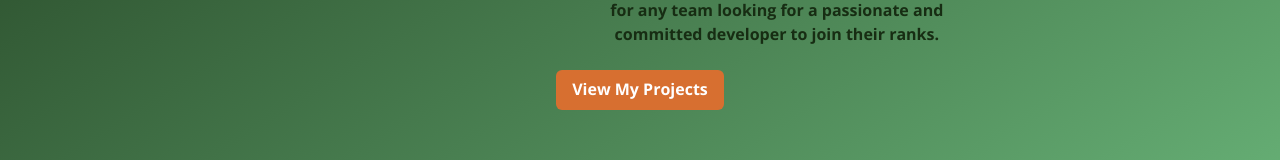
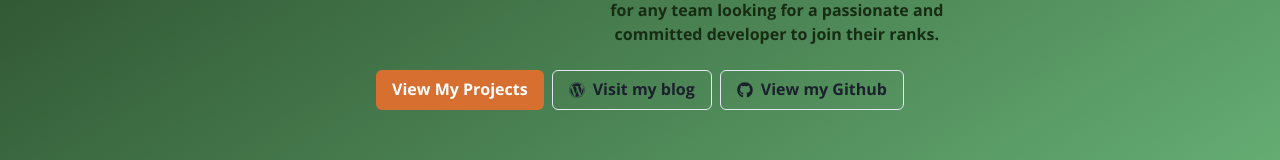
Before and after one commit to jdwd40/portfolio, a React (Vite) app: page /landingpage in a window 1280 px wide. Shown: the part 551-711 px from the top of the page. Built offline with nearby package versions, Linux system fonts and the light colour scheme.

Commit message:
added github icons and link to blog

```diff
--- a/src/components/LandingPage.jsx
+++ b/src/components/LandingPage.jsx
@@ -9,8 +9,11 @@ import {
   Box,
   useColorModeValue,
   useStyleConfig,
+  HStack,
+  IconButton
 } from '@chakra-ui/react';
 import { Link } from 'react-router-dom';
+import { FaWordpress, FaGithub } from 'react-icons/fa';
 
 const LandingPage = () => {
   const bg = useColorModeValue(
@@ -78,6 +81,7 @@ const LandingPage = () => {
               developer to join their ranks.
             </Text>
           </Flex>
+          <HStack>
             <Button
               as={Link}
               to="/projects"
@@ -91,6 +95,33 @@ const LandingPage = () => {
             >
               View My Projects
             </Button>
+            <Button
+              as="a"
+              href="https://jdwd40.com"
+              target="_blank"
+              rel="noopener noreferrer"
+              leftIcon={<FaWordpress />}
+              size="md"
+              variant="outline"
+              buttonBg="blue"
+              buttonColor={buttonColor}
+            >
+              Visit my blog
+            </Button>
+            <Button
+              as="a"
+              href="https://github.com/jdwd40"
+              target="_blank"
+              rel="noopener noreferrer"
+              leftIcon={<FaGithub />}
+              size="md"
+              variant="outline"
+              buttonBg="blue"
+              buttonColor={buttonColor}
+            >
+              View my Github
+            </Button>
+          </HStack>
         </VStack>
       </Flex>
     </>
--- a/src/components/ProjectsPage.jsx
+++ b/src/components/ProjectsPage.jsx
@@ -12,6 +12,7 @@ import {
   useColorModeValue,
   useStyleConfig
 } from '@chakra-ui/react';
+import { FaGithub } from 'react-icons/fa';
 
 const projects = [
   {
@@ -33,7 +34,6 @@ const projects = [
     description: 'Untitled Notes is a online markdown editor. This application was built during the last three weeks of the Northcoders bootcamp. It was built in Nextjs, with Firebase as a backend and TypeScript as the main language. Features include:<br /> <ul style="padding-left: 2rem"><li>Fully operational realtime markdown editor</li><li>Live collaboration sessions with friends</li><li>Responsive design</li><li>Save files in the cloud or locally</li></ul>',
     image: 'https://jdwd40.com/wp-content/uploads/2023/05/splashscreen.png',
     liveLink: 'https://untitled-notes.vercel.app/',
-    githubLink: 'https://github.com/jdwd40/untitled-notes',
   },
 ];
 
@@ -47,14 +47,8 @@ const ProjectsPage = () => {
   const cardColor = useColorModeValue('tech.darkGreen', 'tech.darkGreen');
 
   return (
-    <Box
-      bgGradient={bg}
-      color={color}
-      minHeight="100vh"
-      py={{ base: '8', md: '16' }}
-      px={{ base: '4', md: '8' }}
-    >
-      <Heading as="h1" fontSize="6xl" textAlign="center" mb="8" sx={textGradientStyle}>
+    <Box bgGradient={bg} minHeight="100vh" py={{ base: '8', md: '16' }} px={{ base: '4', md: '8' }}>
+  <Heading as="h1" fontSize="6xl" textAlign="center" mb="8" sx={textGradientStyle} color="white">
         Projects
       </Heading>
       <Flex justifyContent="center">
@@ -94,7 +88,7 @@ const ProjectsPage = () => {
                     </Button>
                   </Link>
                   <Link href={project.githubLink} isExternal>
-                    <Button size="sm" variant="outline" buttonBg="blue" buttonColor={buttonColor}>
+                    <Button size="sm" variant="outline" buttonBg="blue" buttonColor={buttonColor} leftIcon={<FaGithub />}>
                       GitHub
                     </Button>
                   </Link>
--- a/src/components/SkillsSection.jsx
+++ b/src/components/SkillsSection.jsx
@@ -62,7 +62,7 @@ const SkillsSection = () => {
     return (
         <Box bgGradient={bg} minHeight="100vh" py={{ base: '8', md: '16' }} px={{ base: '4', md: '8' }}>
 
-            <Heading as="h2" fontSize="6xl" mb="4" color='white' sx={textGradientStyle} textAlign='center'>
+            <Heading as="h1" fontSize="6xl" mb="4" color='white' sx={textGradientStyle} textAlign='center'>
                 Skills List
             </Heading>
             <Flex
```
Lines whose indentation alone changed are shown as unchanged.
